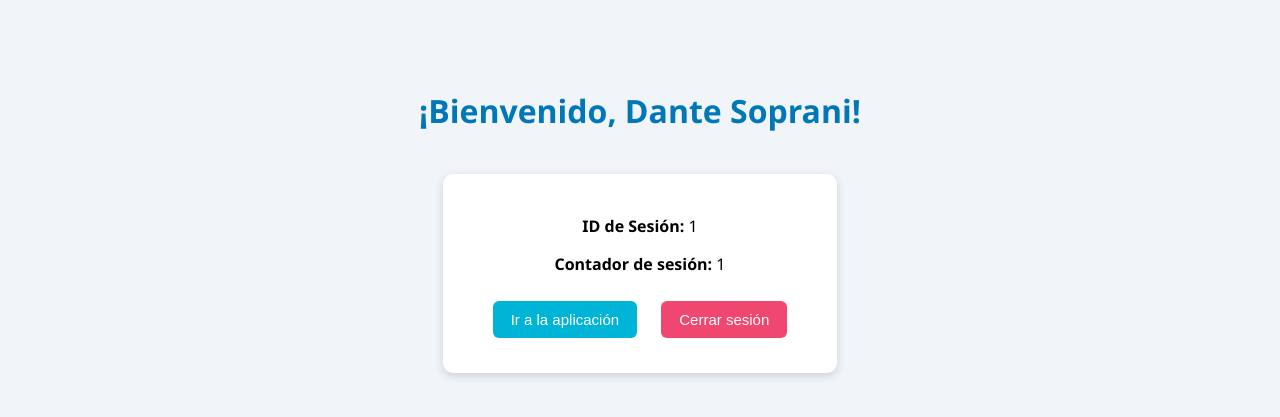
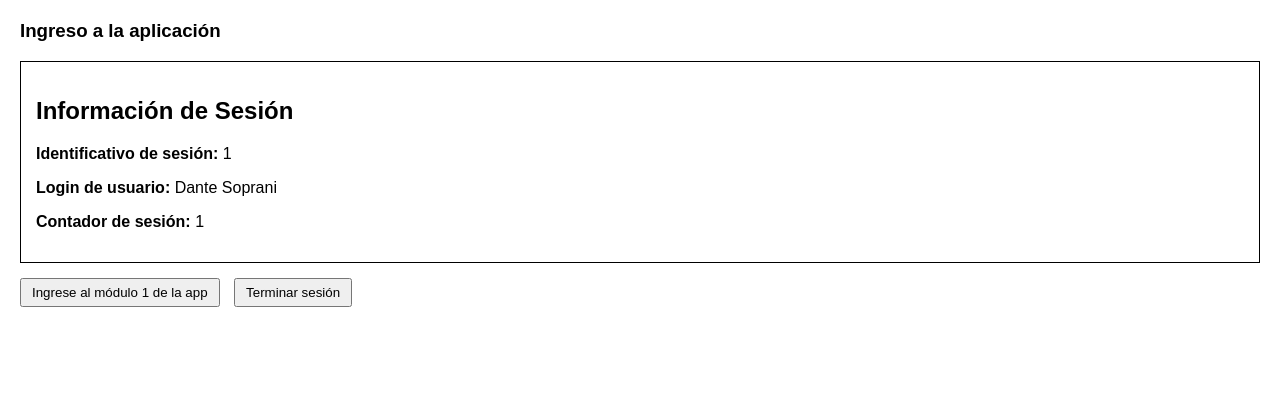
Before and after one commit to dantesoprani-dotcom/Dante, a PHP site: the page made by Php/Php parte 5/proyecto_sesion/ingreso.php in a window 1280 px wide. Shown: the top 417 px of the page. Run offline with PHP 8.4, Linux system fonts and the light colour scheme; the visitor is signed in with stand-in values (Sample User, id 1).

Commit message:
Add files via upload

```diff
--- a/Php/Php parte 5/proyecto_sesion/ingreso.php
+++ b/Php/Php parte 5/proyecto_sesion/ingreso.php
@@ -2,7 +2,6 @@
 session_start();
 
 if (!isset($_SESSION['idSesion'])) {
-
     $usuario = $_POST['usuario'] ?? '';
     $clave = $_POST['clave'] ?? '';
 
@@ -19,50 +18,41 @@ if (!isset($_SESSION['idSesion'])) {
     }
 }
 ?>
+
 <!DOCTYPE html>
 <html lang="es">
 <head>
 <meta charset="UTF-8">
-  <meta name="viewport" content="width=device-width, initial-scale=1.0">
-  <title>Bienvenido</title>
+<title>Ingreso a la aplicación</title>
 <style>
-    body {
-      background: #f1f5f9;
-      font-family: "Segoe UI", sans-serif;
-      text-align: center;
-      padding-top: 60px;
-    }
-    h1 { color: #0077b6; }
-    .box {
-      background: #fff;
-      display: inline-block;
-      padding: 25px 40px;
-      border-radius: 10px;
-      box-shadow: 0 3px 10px rgba(0,0,0,0.15);
-      margin-top: 20px;
+  body { font-family: Arial, sans-serif; margin: 20px; }
+  h2 { color: #000; }
+  .info {
+    border: 1px solid #000;
+    padding: 15px;
+    margin-bottom: 15px;
   }
   button {
-      padding: 10px 18px;
-      margin: 10px;
-      border: none;
-      border-radius: 6px;
-      cursor: pointer;
-      font-size: 15px;
-      color: #fff;
+    margin-right: 10px;
+    padding: 5px 10px;
   }
-    .btn-continue { background-color: #00b4d8; }
-    .btn-exit { background-color: #ef476f; }
-    button:hover { opacity: 0.85; }
 </style>
 </head>
 <body>
-  <h1>¡Bienvenido, <?php echo $_SESSION['usuario']; ?>!</h1>
-  <div class="box">
-    <p><strong>ID de Sesión:</strong> <?php echo $_SESSION['idSesion']; ?></p>
+
+<h3>Ingreso a la aplicación</h3>
+
+<div class="info">
+  <h2>Información de Sesión</h2>
+  <p><strong>Identificativo de sesión:</strong> <?php echo $_SESSION['idSesion']; ?></p>
+  <p><strong>Login de usuario:</strong> <?php echo $_SESSION['usuario']; ?></p>
   <p><strong>Contador de sesión:</strong> <?php echo $_SESSION['contador']; ?></p>
+</div>
 
-    <button class="btn-continue" onclick="location.href='index.php'">Ir a la aplicación</button>
-    <button class="btn-exit" onclick="location.href='destruir_sesion.php'">Cerrar sesión</button>
-  </div>
+<form>
+  <button type="button" onclick="location.href='index.php'">Ingrese al módulo 1 de la app</button>
+  <button type="button" onclick="location.href='destruir_sesion.php'">Terminar sesión</button>
+</form>
+
 </body>
 </html>
```
Lines whose indentation alone changed are shown as unchanged.
